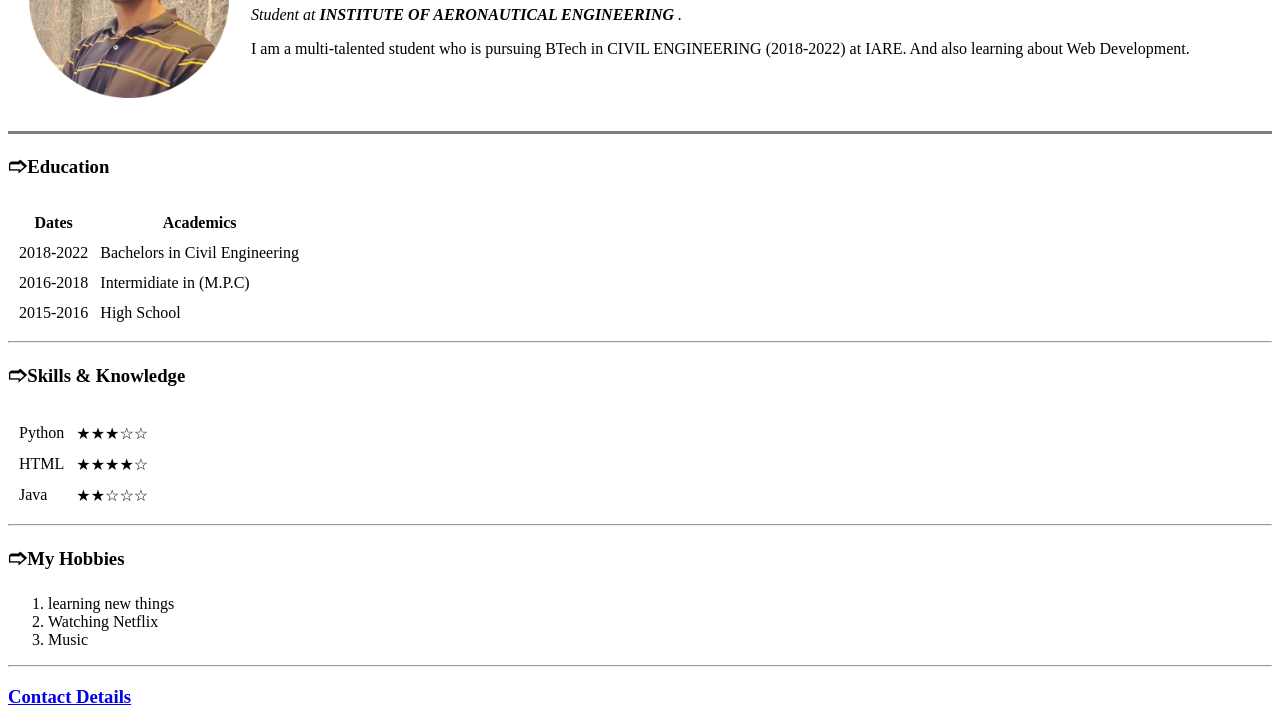
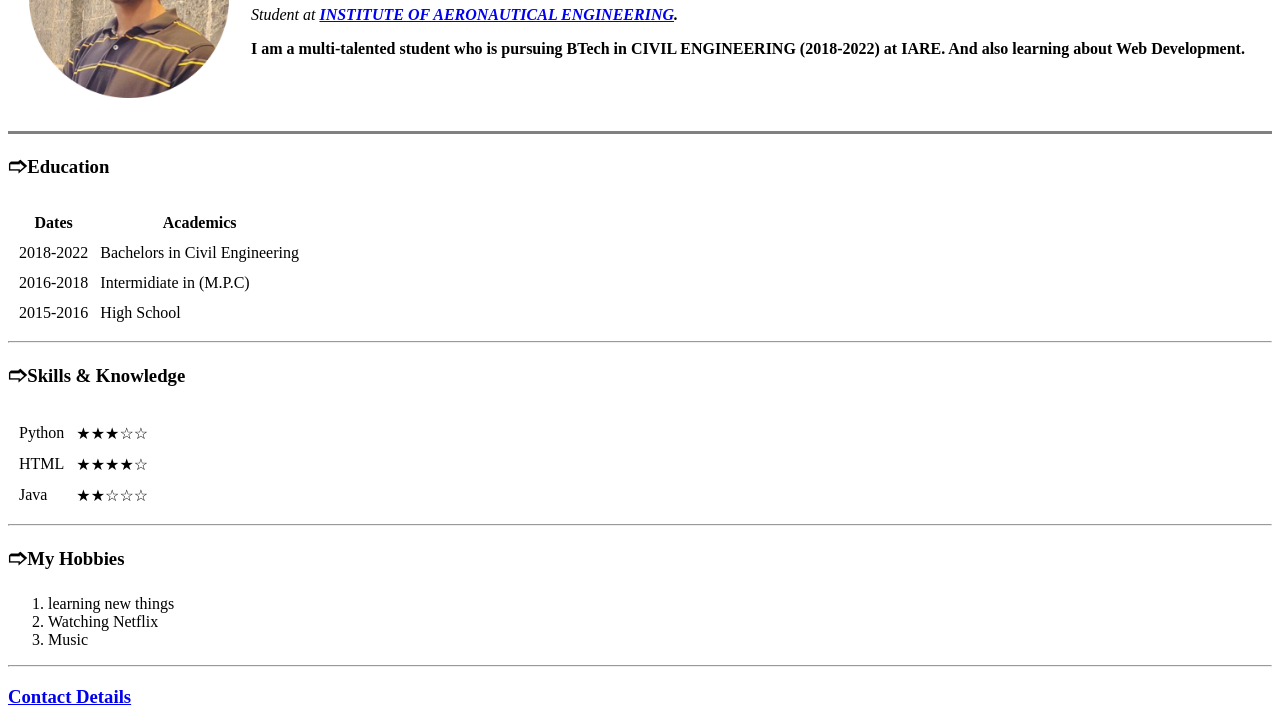
Before and after one commit to abhinayveldhi/cv, a plain HTML site: page index.html in a window 1280 px wide. Shown: the part 131-858 px from the top of the page. Drawn offline with Linux system fonts and the light colour scheme; files whose address does not match are found by name.

Commit message:
added initial changes about clg link

```diff
--- a/index.html
+++ b/index.html
@@ -12,7 +12,7 @@
       <td><img src="D:\Web Development\inMH.png" alt="abhinay profile picture" width="200" height="200" /></td>
       <td>
         <h1> <strong>Abhinay Veldhi</strong> </h1>
-        <p><em>Student at <strong>INSTITUTE OF AERONAUTICAL ENGINEERING</a> </strong>.</em></p>
+        <p><em>Student at <strong><a href="https://www.iare.ac.in/">INSTITUTE OF AERONAUTICAL ENGINEERING</a>.</em></p>
         <p>I am a multi-talented student who is pursuing BTech in CIVIL ENGINEERING (2018-2022) at IARE. And also learning about Web Development.</p>
       </td>
     </tr>
```
